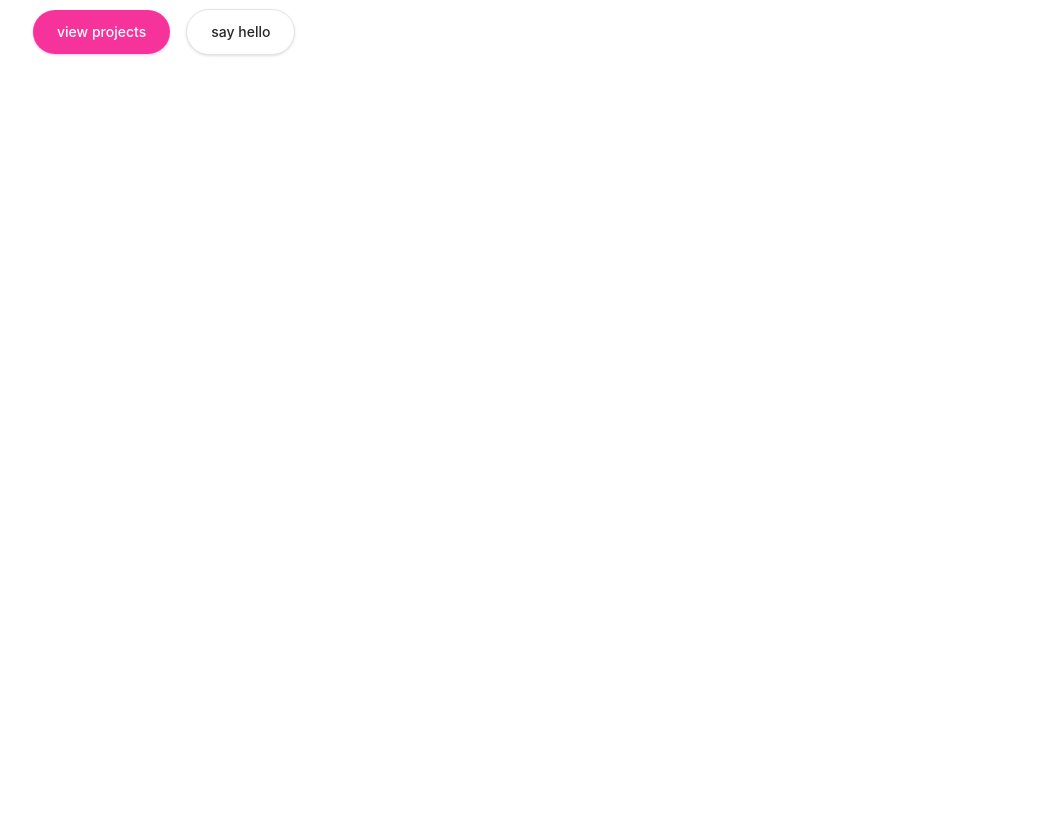
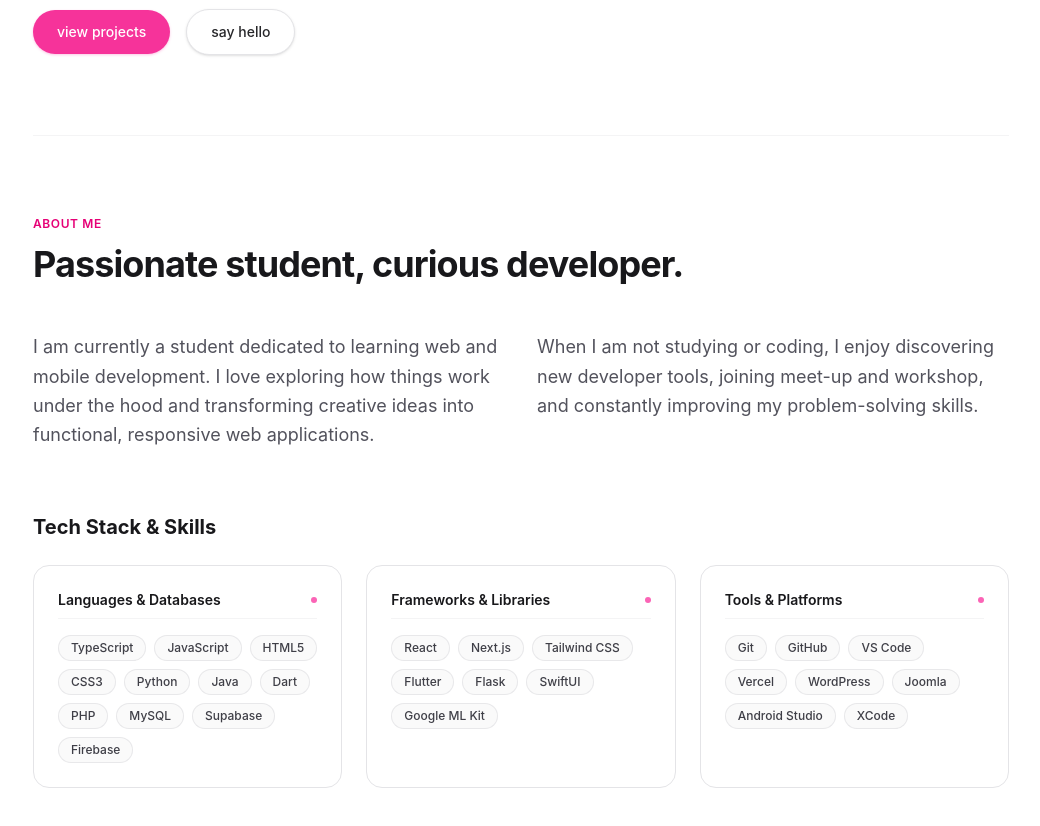
Before and after one commit to lyanmaskuri/lyana-portfolio, a Next.js app: page / in a window 1280 px wide. Shown: the part 360-1186 px from the top of the page, without its empty margins (119-1159 px from the left). Before the commit the page ends 800 px from the top, so only its background shows below. Built offline with nearby package versions, Linux system fonts and the light colour scheme.

Commit message:
feat: add About component and integrate into home page

```diff
--- a/app/page.tsx
+++ b/app/page.tsx
@@ -1,5 +1,6 @@
 import Navbar from "@/components/Navbar";
 import Hero from "@/components/Hero";
+import About from "@/components/About";
 
 
 export default function Home() {
@@ -8,6 +9,7 @@ export default function Home() {
       <Navbar />
       <main className="max-w-5xl mx-auto px-6">
         <Hero />
+        <About />
       </main>
     </>
   );
--- a/components/About.tsx
+++ b/components/About.tsx
@@ -0,0 +1,75 @@
+export default function About() {
+  const skillCategories = [
+    {
+      title: "Languages & Databases",
+      skills: ["TypeScript", "JavaScript", "HTML5", "CSS3", "Python", "Java", "Dart", "PHP", "MySQL", "Supabase", "Firebase"],
+    },
+    {
+      title: "Frameworks & Libraries",
+      skills: ["React", "Next.js", "Tailwind CSS", "Flutter", "Flask", "SwiftUI", "Google ML Kit"],
+    },
+    {
+      title: "Tools & Platforms",
+      skills: ["Git", "GitHub", "VS Code", "Vercel", "WordPress", "Joomla", "Android Studio", "XCode"],
+    },
+  ];
+
+  return (
+    <section id="about" className="py-20 border-t border-zinc-100">
+      <div className="flex flex-col gap-12">
+        {/* Section Header */}
+        <div className="flex flex-col gap-3">
+          <span className="text-xs font-semibold tracking-wider uppercase text-pink-600">
+            About Me
+          </span>
+          <h2 className="text-3xl sm:text-4xl font-bold tracking-tight text-zinc-900">
+            Passionate student, curious developer.
+          </h2>
+        </div>
+
+        {/* Bio Paragraphs */}
+        <div className="grid grid-cols-1 md:grid-cols-2 gap-8 text-zinc-600 text-base sm:text-lg leading-relaxed">
+          <p>
+            I am currently a student dedicated to learning web and mobile development.
+            I love exploring how things work under the hood and transforming creative ideas into functional, responsive web applications.
+          </p>
+          <p>
+            When I am not studying or coding, I enjoy discovering new developer tools, joining meet-up and workshop, and constantly improving my problem-solving skills.
+          </p>
+        </div>
+
+        {/* Categorized Skills Grid */}
+        <div className="flex flex-col gap-6 pt-4">
+          <h3 className="text-xl font-bold text-zinc-900">
+            Tech Stack &amp; Skills
+          </h3>
+
+          <div className="grid grid-cols-1 sm:grid-cols-3 gap-6">
+            {skillCategories.map((category) => (
+              <div
+                key={category.title}
+                className="p-6 rounded-2xl bg-white border border-zinc-200 hover:border-pink-300 hover:shadow-md hover:shadow-pink-100/50 transition-all duration-300"
+              >
+                <h4 className="text-sm font-semibold text-zinc-900 mb-4 pb-2 border-b border-zinc-100 flex items-center justify-between">
+                  <span>{category.title}</span>
+                  <span className="w-1.5 h-1.5 rounded-full bg-pink-400" />
+                </h4>
+
+                <div className="flex flex-wrap gap-2">
+                  {category.skills.map((skill) => (
+                    <span
+                      key={skill}
+                      className="px-3 py-1 rounded-full text-xs font-medium bg-zinc-50 text-zinc-700 border border-zinc-200/80 hover:bg-pink-50 hover:text-pink-700 hover:border-pink-200 transition-colors cursor-default"
+                    >
+                      {skill}
+                    </span>
+                  ))}
+                </div>
+              </div>
+            ))}
+          </div>
+        </div>
+      </div>
+    </section>
+  );
+}
```
